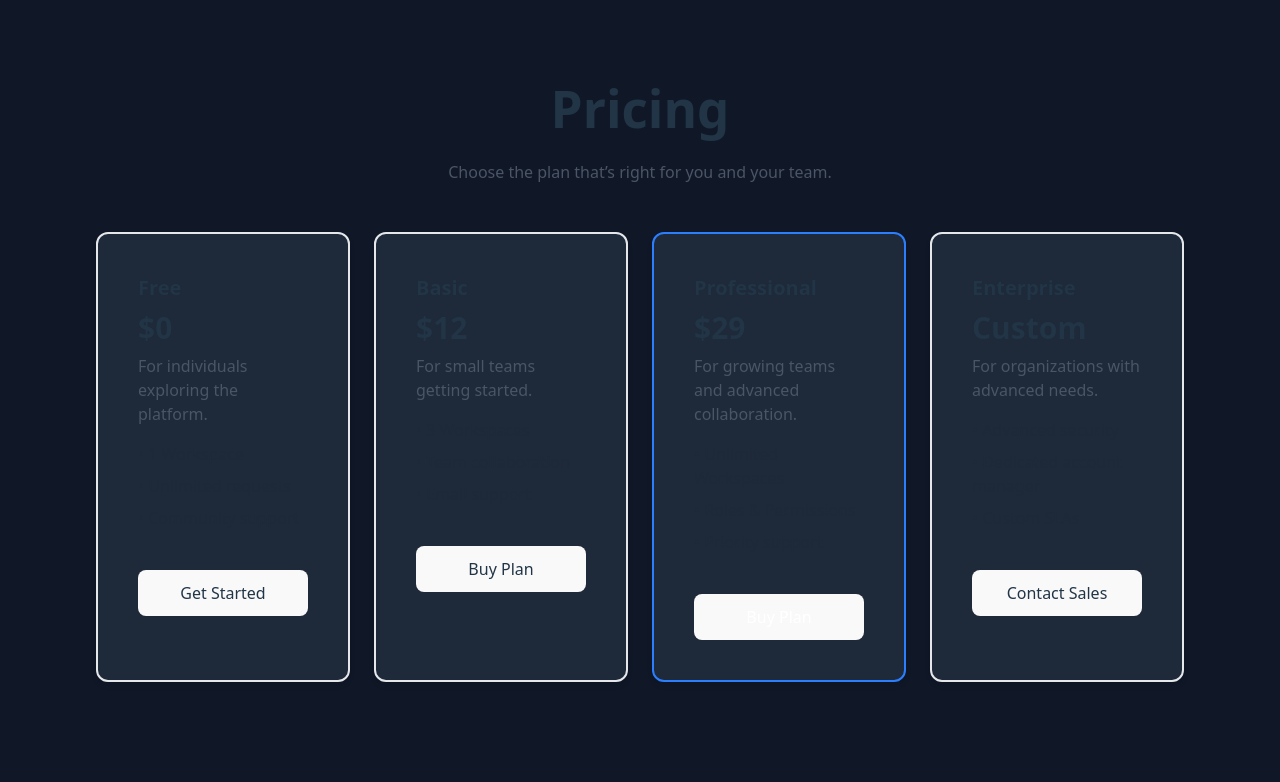
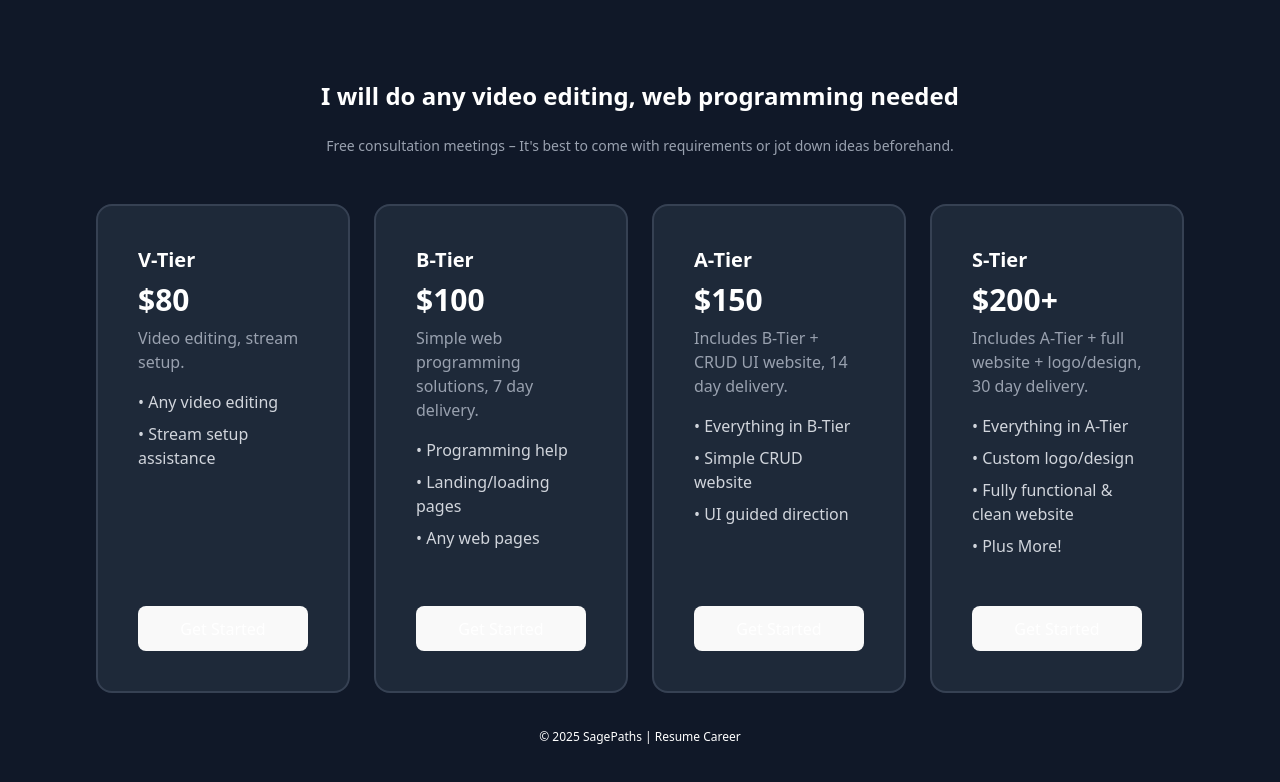
Before and after one commit to JVILL16/resume, a React (Vite) app: page /pricing in a window 1280 px wide. Shown: the top 782 px of the page. Built offline with nearby package versions, Linux system fonts and the light colour scheme.

Commit message:
v0.0.17 => added new modules but i dont think i need helmet react; fixed up procing page but still needs more work

```diff
--- a/package.json
+++ b/package.json
@@ -27,11 +27,13 @@
     "@eslint/js": "^9.21.0",
     "@types/react": "^19.0.10",
     "@types/react-dom": "^19.0.4",
+    "@types/react-helmet": "^6.1.11",
     "@vitejs/plugin-react": "^4.3.4",
     "eslint": "^9.21.0",
     "eslint-plugin-react-hooks": "^5.1.0",
     "eslint-plugin-react-refresh": "^0.4.19",
     "globals": "^15.15.0",
+    "react-helmet": "^6.1.0",
     "typescript": "~5.7.2",
     "typescript-eslint": "^8.24.1",
     "vite": "^6.2.0"
--- a/src/App.css
+++ b/src/App.css
@@ -133,7 +133,7 @@
 
 /* Alert Box */
 .app-alert-box {
-  background-color: #3b82f6; /* bg-blue-500 */
+  background-color: #3f526b; /* bg-blue-500 */
   padding: 1rem; /* p-4 */
   border-radius: 0.5rem; /* rounded-lg */
   width: 100%;
@@ -156,7 +156,7 @@
   font-size: 0.875rem; /* text-sm */
   font-weight: bold;
   background: transparent;
-  color: black;
+  color: white;
   position: absolute;
   top: 0.5rem; /* Adjust for some spacing from the top */
   right: 0.5rem; /* Adjust for some spacing from the right */
--- a/src/components/PricingPage.tsx
+++ b/src/components/PricingPage.tsx
@@ -1,96 +1,168 @@
-import React from "react";
+import React, { useEffect, useState } from "react";
+import { motion } from "framer-motion";
+import '../styles/PricingPage.css';
+import Footer from "./Footer";
 
-
-
-const Card = ({ children, className }: { children: React.ReactNode; className?: string }) => (
-    <div className={`bg-gray-800 shadow-lg rounded-xl p-6 ${className}`}>{children}</div>
+const Card = ({
+  children,
+  className,
+  delay = 0,
+  isFlipped,
+}: {
+  children: any;
+  className?: string;
+  delay?: number;
+  isFlipped: boolean;
+}) => (
+  <motion.div
+    initial={{ opacity: 0, y: 40 }}
+    animate={{ opacity: 1, y: 0 }}
+    transition={{ duration: 0.5, delay }}
+    whileHover={{
+      scale: 1.04,
+      borderColor: "rgba(59,130,246,1)", // blue-500 on hover
+      boxShadow: "0 0 20px rgba(59,130,246,0.4)", // blue glow on hover
+    }}
+    className={`select-none bg-gray-800 border-2 border-gray-700 rounded-2xl p-6 transition-all duration-300 ease-in-out flex flex-col h-full transform ${isFlipped ? "rotate-y-180" : ""} ${className}`}
+  >
+    {children}
+  </motion.div>
 );
 
-  const CardContent = ({ children }: { children: React.ReactNode }) => (
-    <div className="p-4">{children}</div>
+const CardContent = ({ children }: { children: any }) => (
+  <div className="flex-1 p-4">{children}</div>
 );
 
-  const Button = ({ children, onClick, className, variant }: { children: React.ReactNode; onClick?: () => void; className?: string; variant?: string }) => (
+const Button = ({
+  children,
+  onClick,
+  className,
+  variant,
+}: {
+  children: any;
+  onClick?: () => void;
+  className?: string;
+  variant?: string;
+}) => (
   <button
     onClick={onClick}
-      className={`px-4 py-2 rounded-lg focus:outline-none ${
-        variant === 'default' ? 'bg-blue-500 text-white' : 'bg-gray-200'
+    className={`px-4 py-2 rounded-lg font-medium focus:outline-none transition duration-200 text-white ${
+      variant === "default"
+        ? "bg-blue-500 hover:bg-blue-600"
+        : "bg-gray-200 text-black hover:bg-white"
     } ${className}`}
   >
     {children}
   </button>
 );
 
-const plans = [
+const packages = [
   {
-    name: "Free",
-    price: "$0",
-    description: "For individuals exploring the platform.",
-    features: ["1 Workspace", "Unlimited requests", "Community support"],
+    name: "V-Tier",
+    price: "$80",
+    description: "Video editing, stream setup.",
+    features: ["Any video editing", "Stream setup assistance"],
     cta: "Get Started",
     popular: false,
   },
   {
-    name: "Basic",
-    price: "$12",
-    description: "For small teams getting started.",
-    features: ["3 Workspaces", "Team collaboration", "Email support"],
-    cta: "Buy Plan",
+    name: "B-Tier",
+    price: "$100",
+    description: "Simple web programming solutions, 7 day delivery.",
+    features: ["Programming help", "Landing/loading pages", "Any web pages"],
+    cta: "Get Started",
     popular: false,
   },
   {
-    name: "Professional",
-    price: "$29",
-    description: "For growing teams and advanced collaboration.",
-    features: ["Unlimited Workspaces", "Roles & Permissions", "Priority support"],
-    cta: "Buy Plan",
+    name: "A-Tier",
+    price: "$150",
+    description: "Includes B-Tier + CRUD UI website, 14 day delivery.",
+    features: [
+      "Everything in B-Tier",
+      "Simple CRUD website",
+      "UI guided direction",
+    ],
+    cta: "Get Started",
     popular: true,
   },
   {
-    name: "Enterprise",
-    price: "Custom",
-    description: "For organizations with advanced needs.",
-    features: ["Advanced security", "Dedicated account manager", "Custom SLAs"],
-    cta: "Contact Sales",
+    name: "S-Tier",
+    price: "$200+",
+    description:
+      "Includes A-Tier + full website + logo/design, 30 day delivery.",
+    features: [
+      "Everything in A-Tier",
+      "Custom logo/design",
+      "Fully functional & clean website",
+      "Plus More!"
+    ],
+    cta: "Get Started",
     popular: false,
   },
 ];
 
 export default function PricingPage() {
+  useEffect(() => {
+    document.title = "SagePaths | Pricing";
+  }, []);
+
+  // State to track which card is flipped
+  const [flippedCards, setFlippedCards] = useState<string[]>([]);
+
+  const handleFlip = (cardName: string) => {
+    setFlippedCards((prev) =>
+      prev.includes(cardName)
+        ? prev.filter((name) => name !== cardName)
+        : [...prev, cardName]
+    );
+  };
+
   return (
-    <div className="min-h-screen bg-gray-900 py-20 px-4 md:px-12 lg:px-24">
-      <h1 className="text-4xl font-bold text-center mb-6">Pricing</h1>
-      <p className="text-center text-gray-600 mb-12">
-        Choose the plan that’s right for you and your team.
+    <>
+    <div className="min-h-screen bg-gray-900 pt-20 px-4 md:px-12 lg:px-24 text-white">
+      <h1 className="md:text-4xl !text-2xl font-bold text-center mb-6">
+        I will do any video editing, web programming needed
+      </h1>
+      <p className="text-center text-sm text-gray-400 mb-12">
+        Free consultation meetings – It's best to come with requirements or jot
+        down ideas beforehand.
       </p>
       <div className="grid grid-cols-1 md:grid-cols-2 lg:grid-cols-4 gap-6">
-        {plans.map((plan) => (
+        {packages.map((pkg, index) => (
           <Card
-            key={plan.name}
-            className={`flex flex-col justify-between shadow-md rounded-2xl border-2 p-6 transition-transform transform hover:scale-105 ${
-              plan.popular ? "border-blue-500" : "border-gray-200"
-            }`}
+            key={pkg.name}
+            delay={index * 0.2}
+            isFlipped={flippedCards.includes(pkg.name)}
           >
             <CardContent>
               <div className="mb-4">
-                <h2 className="text-xl font-semibold">{plan.name}</h2>
-                <p className="text-3xl font-bold my-2">{plan.price}</p>
-                <p className="text-gray-600 mb-4">{plan.description}</p>
+                <h2 className="text-xl font-semibold">{pkg.name}</h2>
+                <p className="text-3xl font-bold my-2">{pkg.price}</p>
+                <p className="text-gray-400 mb-4">{pkg.description}</p>
                 <ul className="space-y-2">
-                  {plan.features.map((feature, index) => (
-                    <li key={index} className="text-gray-800">
+                  {pkg.features.map((feature, idx) => (
+                    <li key={idx} className="text-gray-300">
                       • {feature}
                     </li>
                   ))}
                 </ul>
               </div>
-              <Button className="w-full mt-6" variant={plan.popular ? "default" : "outline"}>
-                {plan.cta}
+            </CardContent>
+            <div className="flex justify-end p-4">
+              <Button
+                className="w-full mt-auto"
+                variant={pkg.popular ? "default" : "outline"}
+                onClick={() => handleFlip(pkg.name)}
+              >
+                {pkg.cta}
               </Button>
-            </CardContent>
+            </div>
           </Card>
         ))}
       </div>
+      <Footer/>
     </div>
+
+    </>
   );
-};
+}
--- /dev/null
+++ b/src/styles/PricingPage.css
@@ -0,0 +1,20 @@
+.card-inner {
+    transform-style: preserve-3d;
+    width: 100%;
+    height: 100%;
+    position: relative;
+  }
+
+  .card-front,
+  .card-back {
+    backface-visibility: hidden;
+    position: absolute;
+    top: 0;
+    left: 0;
+    width: 100%;
+    height: 100%;
+  }
+
+  .perspective-1000 {
+    perspective: 1000px;
+  }
```
Also changed, not shown: 1 other file (tests, documents, lock files or other folders). Lines whose indentation alone changed are shown as unchanged.
